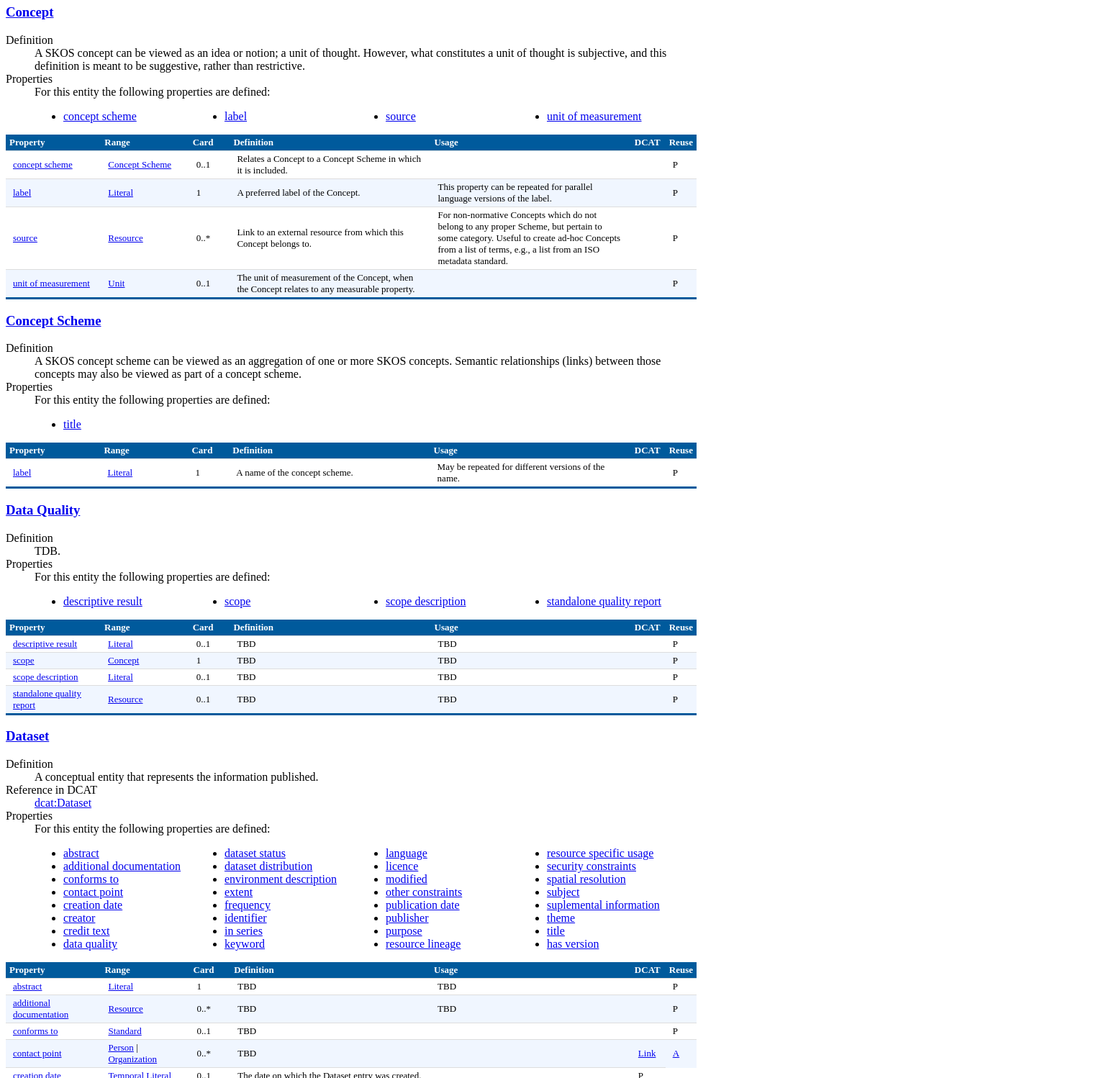
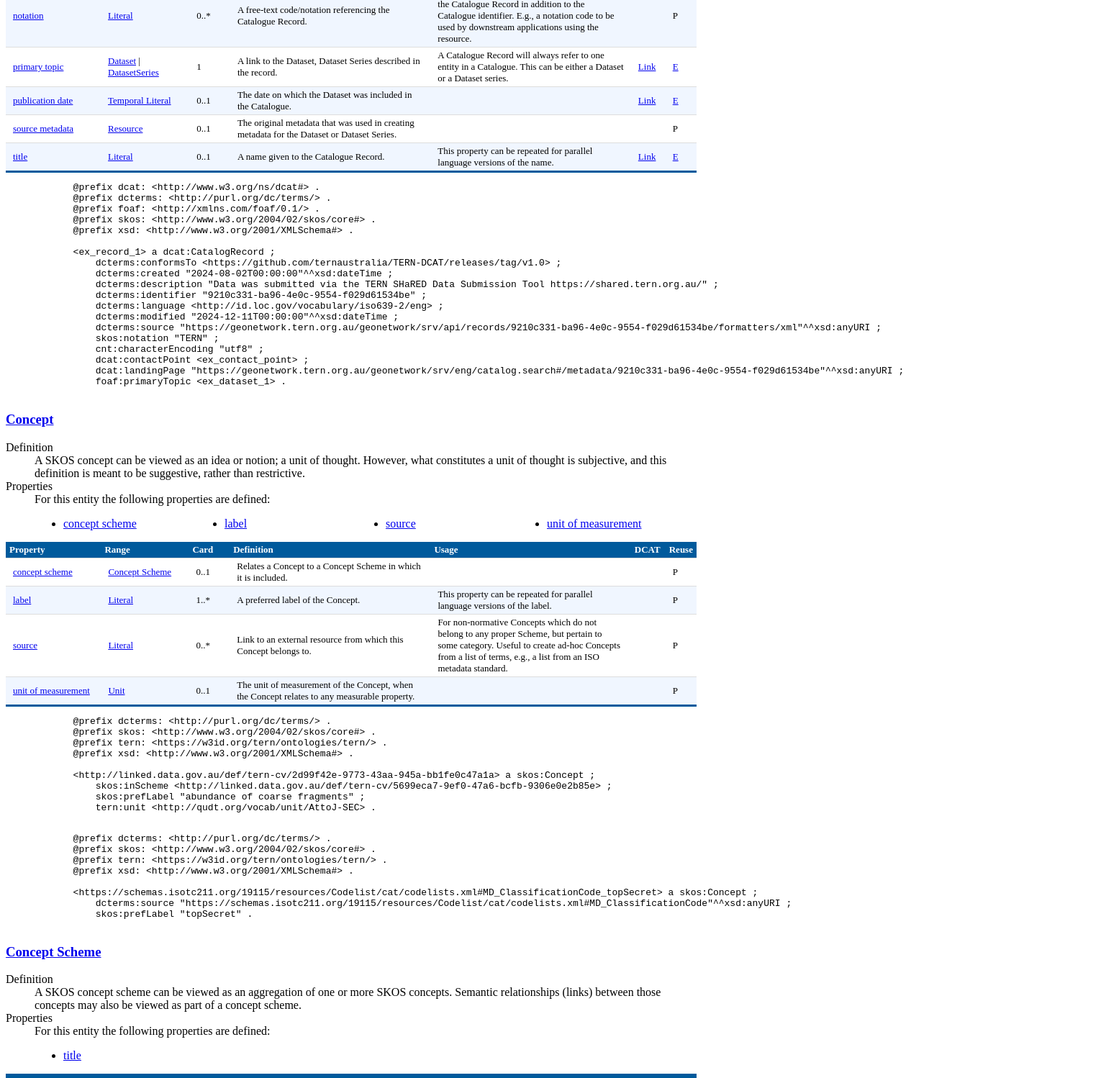
Before and after one commit to ternaustralia/TERN-DCAT, a plain HTML site: page docs/index.html in a window 1280 px wide. Shown: the part 3802-5300 px from the top of the page at 72% size, 1537 px wide, since content can reach past the window. Drawn offline with Linux system fonts and the light colour scheme.

Commit message:
Added RDF examples for Catalog, CatalogRecord, Concept and ConceptScheme

```diff
--- a/docs/index.html
+++ b/docs/index.html
@@ -581,6 +581,26 @@
 
         </table>
 
+        <aside class="example" id="ex-catalogue" title="Catalogue">
+          <pre class="turtle">
+            @prefix dcat: &lt;http://www.w3.org/ns/dcat#&gt; .
+            @prefix dcterms: &lt;http://purl.org/dc/terms/&gt; .
+            @prefix foaf: &lt;http://xmlns.com/foaf/0.1/&gt; .
+            @prefix xsd: &lt;http://www.w3.org/2001/XMLSchema#&gt; .
+
+            &lt;ex_catalog&gt; a dcat:Catalog ;
+                dcterms:identifier &quot;daf929f6-04fe-461c-acab-2be1f7001589&quot; ;
+                dcterms:language &lt;http://id.loc.gov/vocabulary/iso639-2/eng&gt; ;
+                dcterms:publisher &lt;ex_publisher&gt; ;
+                dcterms:title &quot;TERN Geospatial Catalogue&quot; ;
+                dcat:dataset &lt;ex_dataset_1&gt; ;
+                dcat:dataset &lt;ex_dataset_N&gt; ;
+                dcat:record &lt;ex_record_1&gt; ;
+                dcat:record &lt;ex_record_N&gt; ;
+                foaf:homepage &quot;https://geonetwork.tern.org.au&quot;^^xsd:anyURI .
+          </pre>
+        </aside>
+
       </div>
 
     </section>
@@ -945,6 +965,31 @@
 
           </tbody>
         </table>
+
+        <aside class="example" id="ex-catalogue-record" title="Catalogue Record">
+          <pre class="turtle">
+            @prefix dcat: &lt;http://www.w3.org/ns/dcat#&gt; .
+            @prefix dcterms: &lt;http://purl.org/dc/terms/&gt; .
+            @prefix foaf: &lt;http://xmlns.com/foaf/0.1/&gt; .
+            @prefix skos: &lt;http://www.w3.org/2004/02/skos/core#&gt; .
+            @prefix xsd: &lt;http://www.w3.org/2001/XMLSchema#&gt; .
+
+            &lt;ex_record_1&gt; a dcat:CatalogRecord ;
+                dcterms:conformsTo &lt;https://github.com/ternaustralia/TERN-DCAT/releases/tag/v1.0&gt; ;
+                dcterms:created &quot;2024-08-02T00:00:00&quot;^^xsd:dateTime ;
+                dcterms:description &quot;Data was submitted via the TERN SHaRED Data Submission Tool https://shared.tern.org.au/&quot; ;
+                dcterms:identifier &quot;9210c331-ba96-4e0c-9554-f029d61534be&quot; ;
+                dcterms:language &lt;http://id.loc.gov/vocabulary/iso639-2/eng&gt; ;
+                dcterms:modified &quot;2024-12-11T00:00:00&quot;^^xsd:dateTime ;
+                dcterms:source &quot;https://geonetwork.tern.org.au/geonetwork/srv/api/records/9210c331-ba96-4e0c-9554-f029d61534be/formatters/xml&quot;^^xsd:anyURI ;
+                skos:notation &quot;TERN&quot; ;
+                cnt:characterEncoding &quot;utf8&quot; ;
+                dcat:contactPoint &lt;ex_contact_point&gt; ;
+                dcat:landingPage &quot;https://geonetwork.tern.org.au/geonetwork/srv/eng/catalog.search#/metadata/9210c331-ba96-4e0c-9554-f029d61534be&quot;^^xsd:anyURI ;
+                foaf:primaryTopic &lt;ex_dataset_1&gt; .
+          </pre>
+        </aside>
+
       </div>
 
     </section>
@@ -1027,7 +1072,7 @@
                   label</a>
               </td>
               <td> <a href="#Literal" data-placement="right">Literal</a> </td>
-              <td> 1 </td>
+              <td> 1..* </td>
               <td property="rdfs:comment"> A preferred label of the Concept. </td>
               <td property="skos:scopeNote"> This property can be repeated for parallel language versions of the label.
               </td>
@@ -1042,7 +1087,7 @@
                   data-content="http://purl.org/dc/terms/source" data-placement="right">
                   source</a>
               </td>
-              <td> <a href="#Resource" data-placement="right">Resource</a> </td>
+              <td> <a href="#Literal" data-placement="right">Literal</a> </td>
               <td> 0..* </td>
               <td property="rdfs:comment"> Link to an external resource from which this Concept belongs to. </td>
               <td property="skos:scopeNote"> For non-normative Concepts which do not belong to any proper Scheme, but
@@ -1071,6 +1116,33 @@
 
           </tbody>
         </table>
+
+        <aside class="example" id="ex-concept-1" title="Concept (normative)">
+          <pre class="turtle">
+            @prefix dcterms: &lt;http://purl.org/dc/terms/&gt; .
+            @prefix skos: &lt;http://www.w3.org/2004/02/skos/core#&gt; .
+            @prefix tern: &lt;https://w3id.org/tern/ontologies/tern/&gt; .
+            @prefix xsd: &lt;http://www.w3.org/2001/XMLSchema#&gt; .
+
+            &lt;http://linked.data.gov.au/def/tern-cv/2d99f42e-9773-43aa-945a-bb1fe0c47a1a&gt; a skos:Concept ;
+                skos:inScheme &lt;http://linked.data.gov.au/def/tern-cv/5699eca7-9ef0-47a6-bcfb-9306e0e2b85e&gt; ;
+                skos:prefLabel &quot;abundance of coarse fragments&quot; ;
+                tern:unit &lt;http://qudt.org/vocab/unit/AttoJ-SEC&gt; .
+          </pre>
+        </aside>
+
+        <aside class="example" id="ex-concept-2" title="Concept (non-normative)">
+          <pre class="turtle">
+            @prefix dcterms: &lt;http://purl.org/dc/terms/&gt; .
+            @prefix skos: &lt;http://www.w3.org/2004/02/skos/core#&gt; .
+            @prefix tern: &lt;https://w3id.org/tern/ontologies/tern/&gt; .
+            @prefix xsd: &lt;http://www.w3.org/2001/XMLSchema#&gt; .
+
+            &lt;https://schemas.isotc211.org/19115/resources/Codelist/cat/codelists.xml#MD_ClassificationCode_topSecret&gt; a skos:Concept ;
+                dcterms:source &quot;https://schemas.isotc211.org/19115/resources/Codelist/cat/codelists.xml#MD_ClassificationCode&quot;^^xsd:anyURI ;
+                skos:prefLabel &quot;topSecret&quot; .
+          </pre>
+        </aside>
 
       </div>
 
@@ -1143,6 +1215,17 @@
 
           </tbody>
         </table>
+
+        <aside class="example" id="ex-concept-scheme" title="Concept Scheme">
+          <pre class="turtle">
+            @prefix dcterms: &lt;http://purl.org/dc/terms/&gt; .
+            @prefix skos: &lt;http://www.w3.org/2004/02/skos/core#&gt; .
+
+            &lt;http://linked.data.gov.au/def/tern-cv/5699eca7-9ef0-47a6-bcfb-9306e0e2b85e&gt; a skos:ConceptScheme ;
+                dcterms:source &quot;TERN (2020). TERN Parameter Vocabulary. Terrestrial Ecosystem Research Network (TERN). http://linked.data.gov.au/def/tern-cv/5699eca7-9ef0-47a6-bcfb-9306e0e2b85e&quot; ;
+                skos:prefLabel &quot;parameter&quot; .
+          </pre>
+        </aside>
 
       </div>
 
```
Also changed, not shown: 4 other files.
